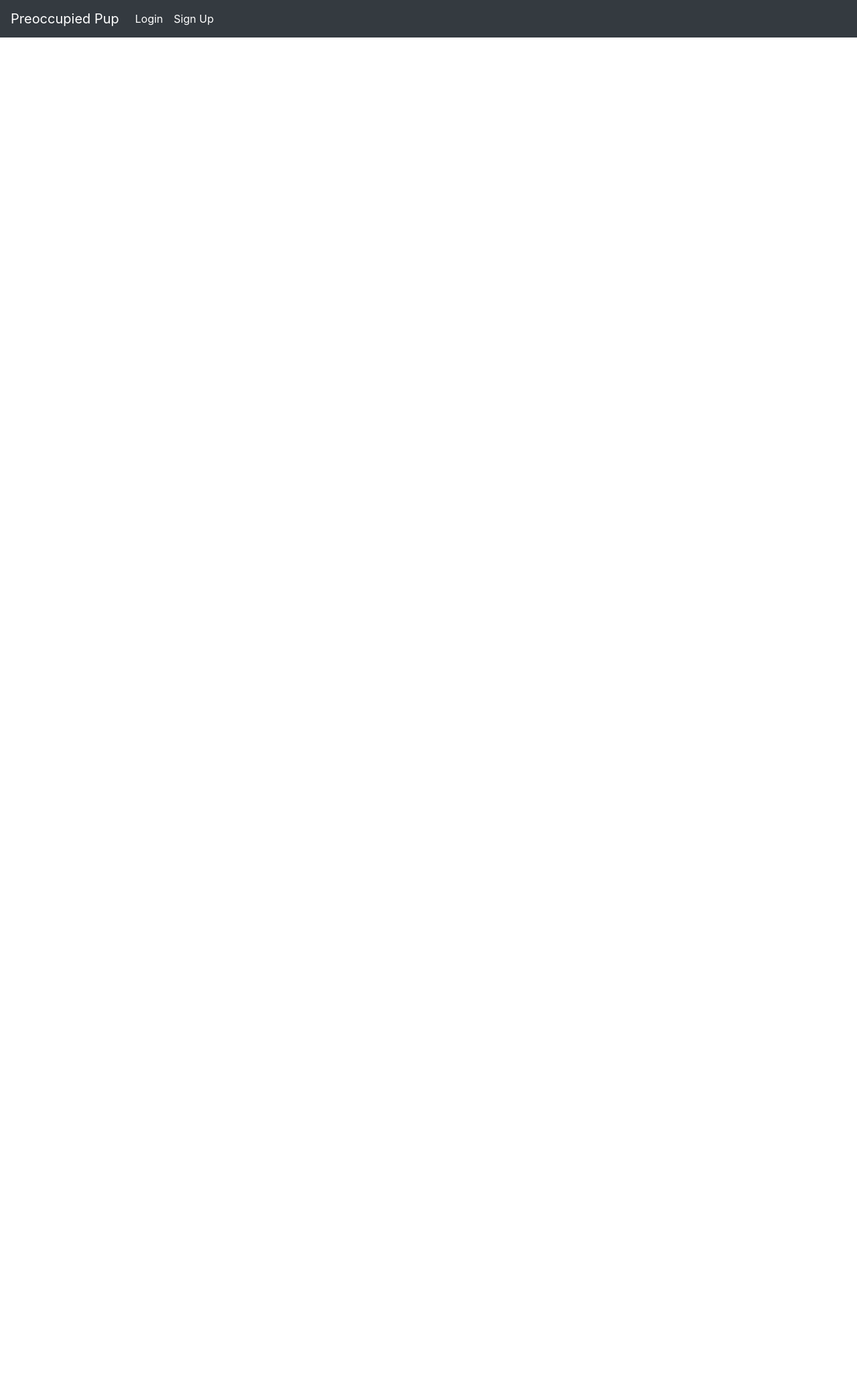
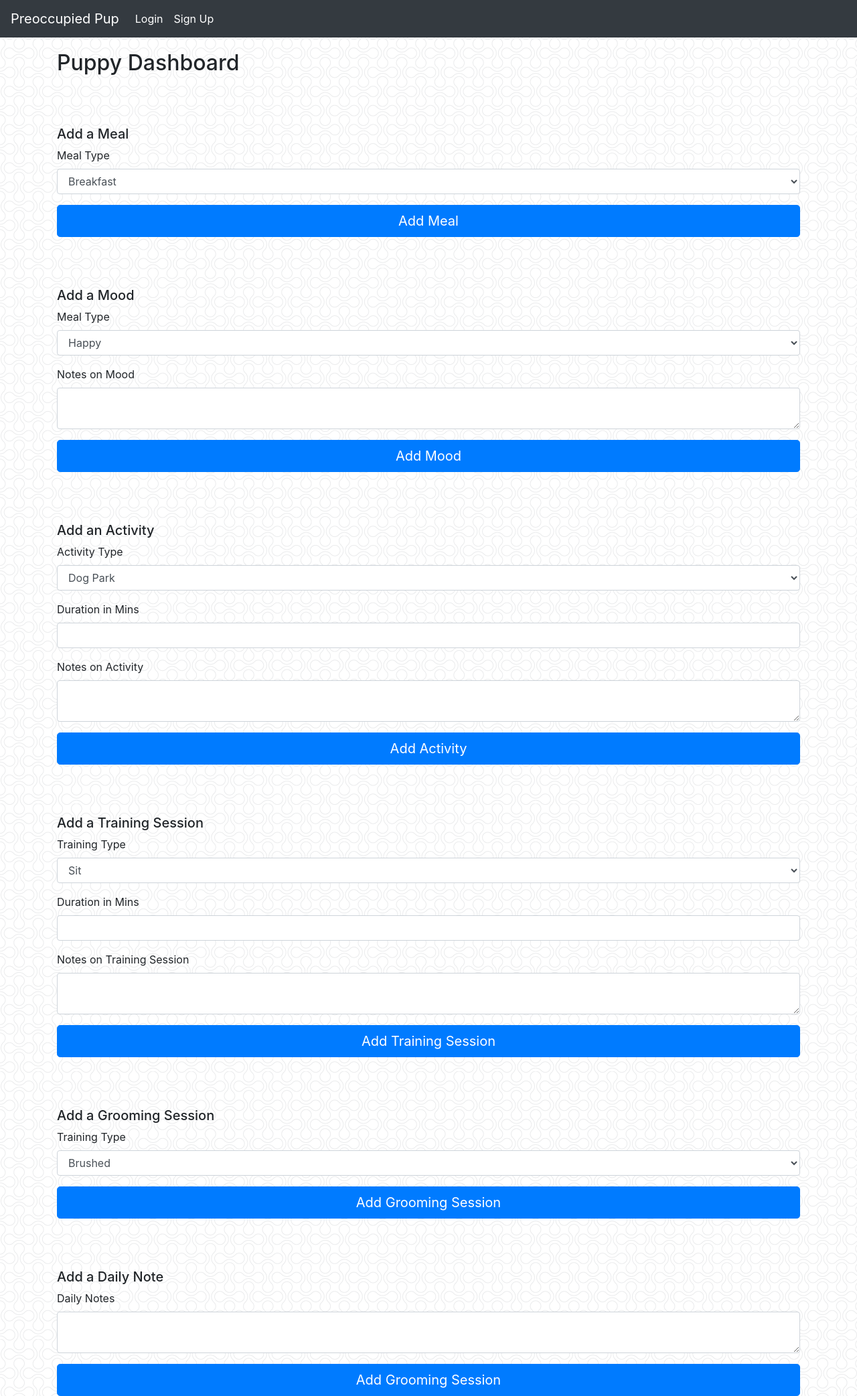
Before and after one commit to hayesjt/preoccupied_pup, a Flask app: page /dashboard in a window 1280 px wide. Shown: the whole page at 67% size. Before the commit the page ends 56 px from the top, so only its background shows below. Run offline with Flask 2, Linux system fonts and the light colour scheme; some libraries are stand-ins or nearby versions.

Commit message:
Signing up a dog is working and all other forms on dashboard have been made

```diff
--- a/server.py
+++ b/server.py
@@ -2,28 +2,64 @@
 from flask import (Flask, render_template, request, flash, session, redirect)
 from flask_bootstrap import Bootstrap
 from flask_wtf import FlaskForm
-from wtforms import StringField, PasswordField, BooleanField
-from wtforms.validators import InputRequired, Email, Length
-from werkzeug.security import generate_password_hash, check_password_hash
+from wtforms import (StringField, IntegerField, PasswordField, TextAreaField, DateField, SelectField, FileField)
+from wtforms.validators import (InputRequired, Email, Length)
+from werkzeug.security import (generate_password_hash, check_password_hash)
 from model import connect_to_db
 import crud
 
 # -------------------------------------- #
 
 """FORMS"""
-# Flask form used to log in
+# Flask form used for owner log in
 class LoginForm(FlaskForm):
     email = StringField('Email', validators=[InputRequired(), Email(message='Invalid email'), Length(max=50)])
     password = PasswordField('Password', validators=[InputRequired(), Length(min=8, max=80)])
 
-# Flask form used to sign up
-class RegisterForm(FlaskForm):
+# Flask form used for owner sign up
+class SignupForm(FlaskForm):
     first_name = StringField('First name', validators=[InputRequired(), Length(min=1, max=30)])
     last_name = StringField('Last name', validators=[InputRequired(), Length(min=1, max=30)])
     email = StringField('Email', validators=[InputRequired(), Email(message='Invalid email'), Length(max=50)])
     password = PasswordField('Desired Password', validators=[InputRequired(), Length(min=8, max=80)])
 
+# Flask form used for dog sign up (no log in needed for dog)
+class DogSignupForm(FlaskForm):
+    dog_name = StringField('Dogs name', validators=[InputRequired(), Length(min=1, max=30)])
+    dog_bio = TextAreaField('Dogs Bio', validators=[InputRequired()])
+    dog_img = FileField('Dogs Picture')
+
+# Flask form used to add a meal to a dog
+class MealForm(FlaskForm):
+    meal_type = SelectField('Meal Type', choices=['Breakfast', 'lunch', 'dinner', 'Snack', 'Treat', 'Bone'])
+
+# Flask form used to add a mood to a dog
+class MoodForm(FlaskForm):
+    mood_type = SelectField('Meal Type', choices=['Happy', 'Sad', 'Anxious', 'Lonely', 'Energetic', 'Aggressive'])
+    mood_note = TextAreaField('Notes on Mood')
+
+# Flask form used to add an activity to a dog
+class ActivityForm(FlaskForm):
+    activity_type = SelectField('Activity Type', choices=['Dog Park', 'Long Walk', 'Short Walk', 'Puppy Play Date', 'Played Ball/Frisbe', 'Run'])
+    activity_duration = IntegerField('Duration in Mins', validators=[Length(min=1, max=10)])
+    activity_note = TextAreaField('Notes on Activity')
+
+# Flask form used to add a training session to a dog
+class TrainingForm(FlaskForm):
+    training_type = SelectField('Training Type', choices=['Sit', 'Place', 'Lay Down', 'Touch', 'Heel', 'High Five'])
+    training_duration = IntegerField('Duration in Mins', validators=[Length(min=1, max=10)])
+    training_note = TextAreaField('Notes on Training Session')
+
+# Flask form used to add a grooming session to a dog
+class GroomingForm(FlaskForm):
+    grooming_type = SelectField('Training Type', choices=['Brushed', 'Clipped Nails', 'Bath', 'Hair Cut', 'Teeth Brushed', 'Cleaned Ears'])
+
+# Flask form used for random notes needed to a dog
+class NoteForm(FlaskForm):
+    note = TextAreaField('Daily Notes')
+
 # -------------------------------------- #
+
 
 """ROUTES & SERVER"""
 #Creating an instance of the flask server along with other instances that are needed for the app
@@ -45,6 +81,7 @@ def login():
         owner = crud.get_owner_by_email(form.email.data)
         if owner:
             if check_password_hash(owner.password, form.password.data):
+                session['owner_email'] = owner.email
                 return redirect('/dashboard')
 
         return '<p>Invalid Email or Password</p>'
@@ -54,19 +91,40 @@ def login():
 # sign up page for owner
 @app.route("/signup", methods=['GET', 'POST'])
 def signup():
-    form= RegisterForm()
+    form= SignupForm()
 
     if form.validate_on_submit():
         hashed_password = generate_password_hash(form.password.data, method='sha256')
-        new_owner = crud.create_owner(form.first_name.data, form.last_name.data, form.email.data, hashed_password)
-        return ("success, new user added")
+        new_owner = crud.create_owner(form.email.data, form.first_name.data, form.last_name.data, hashed_password)
+        session['owner_email'] = new_owner.email
+        return redirect('/pupsignup')
 
     return render_template("signup.html", form=form)
+
+# Puppy sign up form
+@app.route("/pupsignup", methods=['GET', 'POST'])
+def pupsignup():
+
+    form= DogSignupForm()
+
+    if form.validate_on_submit():
+        owner_email = session['owner_email']
+        new_dog = crud.create_dog(owner_email, form.dog_name.data, form.dog_bio.data, form.dog_img.data)
+        return redirect('/dashboard')
+
+    return render_template("pupsignup.html", form=form)
 
 # Puppy dashboard page
 @app.route("/dashboard")
 def dashboard():
-    return render_template("dashboard.html")
+    meal_form = MealForm()
+    mood_form = MoodForm()
+    activity_form = ActivityForm()
+    training_form = TrainingForm()
+    grooming_form = GroomingForm()
+    note_form = NoteForm()
+
+    return render_template("dashboard.html", meal_form=meal_form, mood_form=mood_form, activity_form=activity_form, training_form=training_form, grooming_form=grooming_form, note_form=note_form)
 
 #Running the flask app when name = main
 if __name__ == "__main__":
--- /dev/null
+++ b/static/styles/styles.css
@@ -0,0 +1,7 @@
+body {
+    background-image: url('/static/imgs/double-bubble-outline.png');
+}
+
+.top-margin {
+    margin-top: 75px;
+}
--- a/templates/base.html
+++ b/templates/base.html
@@ -10,6 +10,7 @@
     {% block head %}{% endblock %}
     <link rel="stylesheet" href="https://stackpath.bootstrapcdn.com/bootstrap/4.3.1/css/bootstrap.min.css"
         integrity="sha384-ggOyR0iXCbMQv3Xipma34MD+dH/1fQ784/j6cY/iJTQUOhcWr7x9JvoRxT2MZw1T" crossorigin="anonymous">
+        <link rel="stylesheet" type="text/css" href="/static/styles/styles.css" media="screen"/>
 </head>
 
 <body>
--- a/templates/dashboard.html
+++ b/templates/dashboard.html
@@ -6,9 +6,80 @@ Preoccupied Pup Dashboard
 {% endblock %}
 
 {% block body %}
-    <div class="container">
+<div class="container top-margin">
 
-      <h1>DASHBOARD</h1>
+  <h2>Puppy Dashboard</h2>
 
-    </div> <!-- /container -->
+  <!-- MEAL FORM -->
+  <form class="meal-form top-margin" method="POST" action="/dashboard">
+    <h5>Add a Meal</h5>
+    {{ meal_form.hidden_tag() }}
+    {{ wtf.form_field(meal_form.meal_type) }}
+    <button class="btn btn-lg btn-primary btn-block" type="submit">Add Meal</button>
+  </form>
+
+  <!-- MEALS CONTAINER -->
+  <div class="meals"></div>
+
+  <!-- MOOD FORM -->
+  <form class="mood-form top-margin" method="POST" action="/dashboard">
+    <h5>Add a Mood</h5>
+    {{ mood_form.hidden_tag() }}
+    {{ wtf.form_field(mood_form.mood_type) }}
+    {{ wtf.form_field(mood_form.mood_note) }}
+    <button class="btn btn-lg btn-primary btn-block" type="submit">Add Mood</button>
+  </form>
+
+  <!-- MOODS CONTAINER -->
+  <div class="moods"></div>
+
+  <!-- ACTIVITY FORM -->
+  <form class="activity-form top-margin" method="POST" action="/dashboard">
+    <h5>Add an Activity</h5>
+    {{ activity_form.hidden_tag() }}
+    {{ wtf.form_field(activity_form.activity_type) }}
+    {{ wtf.form_field(activity_form.activity_duration) }}
+    {{ wtf.form_field(activity_form.activity_note) }}
+    <button class="btn btn-lg btn-primary btn-block" type="submit">Add Activity</button>
+  </form>
+
+  <!-- ACTIVITY CONTAINER -->
+  <div class="activities"></div>
+
+  <!-- TRAINING FORM -->
+  <form class="training-form top-margin" method="POST" action="/dashboard">
+    <h5>Add a Training Session</h5>
+    {{ training_form.hidden_tag() }}
+    {{ wtf.form_field(training_form.training_type) }}
+    {{ wtf.form_field(training_form.training_duration) }}
+    {{ wtf.form_field(training_form.training_note) }}
+    <button class="btn btn-lg btn-primary btn-block" type="submit">Add Training Session</button>
+  </form>
+
+  <!-- TRAINING CONTAINER -->
+  <div class="trainings"></div>
+
+  <!-- GROOMING FORM -->
+  <form class="grooming-form top-margin" method="POST" action="/dashboard">
+    <h5>Add a Grooming Session</h5>
+    {{ grooming_form.hidden_tag() }}
+    {{ wtf.form_field(grooming_form.grooming_type) }}
+    <button class="btn btn-lg btn-primary btn-block" type="submit">Add Grooming Session</button>
+  </form>
+
+  <!-- GROOMING CONTAINER -->
+  <div class="groomings"></div>
+
+  <!-- NOTES FORM -->
+  <form class="notes-form top-margin" method="POST" action="/dashboard">
+    <h5>Add a Daily Note</h5>
+    {{ note_form.hidden_tag() }}
+    {{ wtf.form_field(note_form.note) }}
+    <button class="btn btn-lg btn-primary btn-block" type="submit">Add Grooming Session</button>
+  </form>
+
+  <!-- NOTES CONTAINER -->
+  <div class="notes"></div>
+
+</div> <!-- /container -->
 {% endblock %}
--- a/templates/login.html
+++ b/templates/login.html
@@ -6,10 +6,10 @@ Preoccupied Pup Login
 {% endblock %}
 
 {% block body %}
-    <div class="container">
+    <div class="container top-margin">
 
       <form class="form-signin" method="POST" action="/login">
-        <h2 class="form-signin-heading">Please sign in</h2>
+        <h2>Sign In</h2>
         {{ form.hidden_tag() }}
         {{ wtf.form_field(form.email) }}
         {{ wtf.form_field(form.password) }}
--- a/templates/signup.html
+++ b/templates/signup.html
@@ -6,10 +6,10 @@ Preoccupied Pup Sign Up
 {% endblock %}
 
 {% block body %}
-<div class="container">
+<div class="container top-margin">
 
-  <form class="form-signin" method="POST" action="/signup">
-    <h2 class="form-signin-heading">Sign Up</h2>
+  <form class="form-signup" method="POST" action="/signup">
+    <h2>Sign Up</h2>
     {{ form.hidden_tag() }}
     {{ wtf.form_field(form.first_name) }}
     {{ wtf.form_field(form.last_name) }}
```
Also changed, not shown: crud.py (+10 -3 lines), model.py (+3 -6 lines), templates/pupsignup.html (added, +21 -0 lines), static/imgs/double-bubble-outline.png (added).
